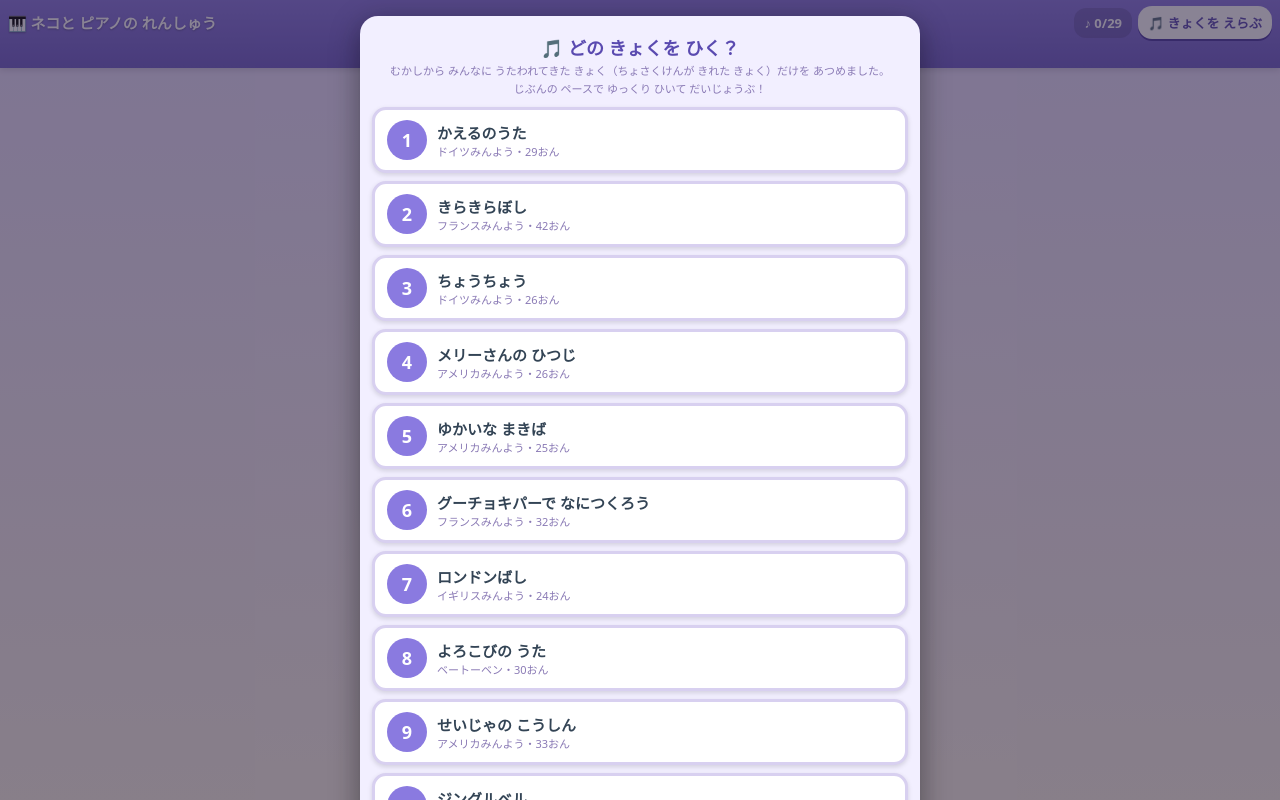
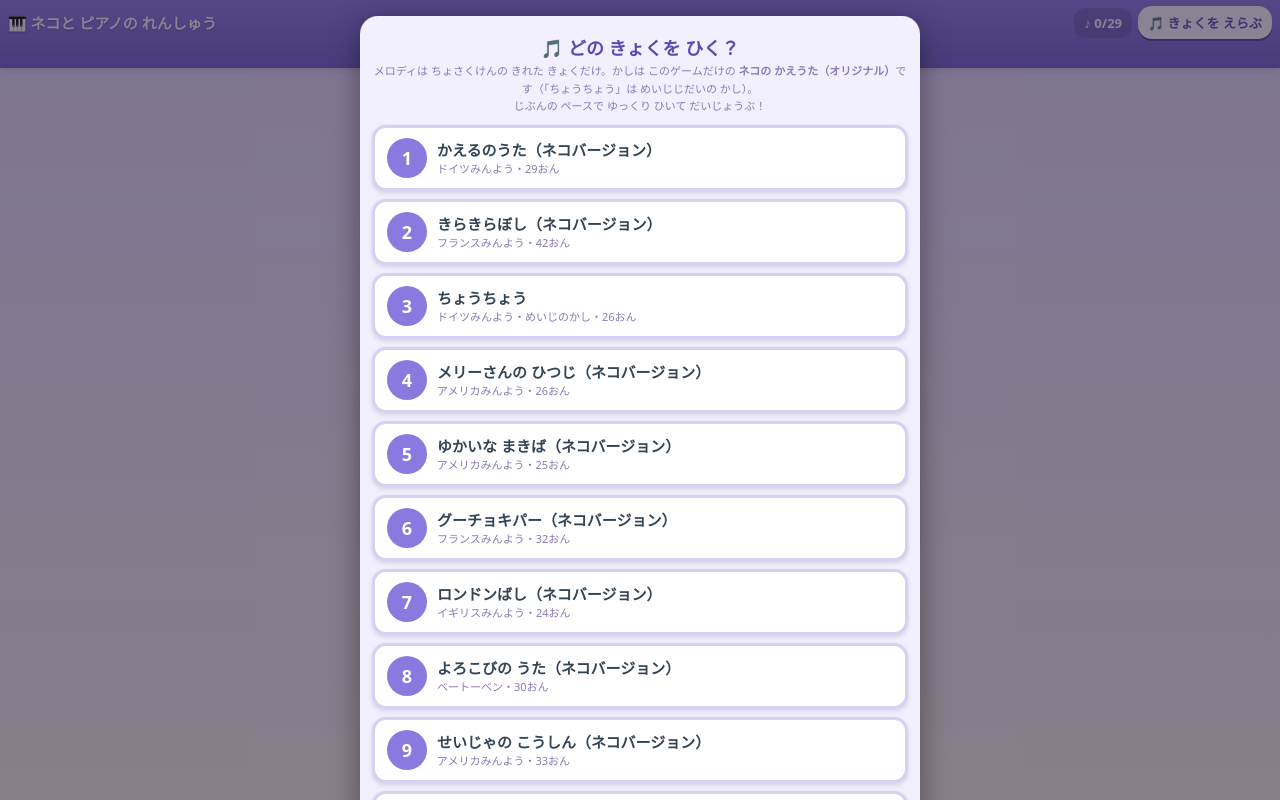
Before and after one commit to yuya-1204/neko-game, a plain HTML site: page neko-piano.html in a window 1280 px wide. Drawn offline with Linux system fonts and the light colour scheme.

Commit message:
Add files via upload

```diff
--- a/neko-piano.html
+++ b/neko-piano.html
@@ -4,7 +4,7 @@
 <meta charset="UTF-8">
 <meta name="viewport" content="width=device-width, initial-scale=1.0, maximum-scale=1.0, user-scalable=no">
 <title>ネコと ピアノの れんしゅう</title>
-<!-- v1.0 -->
+<!-- v1.1 -->
 <style>
 *{margin:0;padding:0;box-sizing:border-box;-webkit-tap-highlight-color:transparent}
 html,body{min-height:100%}
@@ -42,7 +42,7 @@ header h1{font-size:15px;color:#fff;text-shadow:0 1px 2px #0004;flex:1;white-spa
   background:#fffdf5;border:3px solid #d8d0f0;border-radius:14px;overflow-x:auto;overflow-y:hidden;
   margin-bottom:8px;box-shadow:inset 0 2px 6px #00000010;-webkit-overflow-scrolling:touch;
 }
-#scoreWrap svg{display:block;height:150px}
+#scoreWrap svg{display:block;height:178px}
 #controls{display:flex;justify-content:center;gap:8px;margin-bottom:8px;flex-wrap:wrap}
 .ctlbtn{
   border:none;border-radius:14px;font-weight:800;font-family:inherit;font-size:14px;
@@ -129,7 +129,7 @@ header h1{font-size:15px;color:#fff;text-shadow:0 1px 2px #0004;flex:1;white-spa
 <div class="overlay" id="selectOverlay">
   <div id="selectCard">
     <h2>🎵 どの きょくを ひく？</h2>
-    <p class="sub">むかしから みんなに うたわれてきた きょく（ちょさくけんが きれた きょく）だけを あつめました。<br>じぶんの ペースで ゆっくり ひいて だいじょうぶ！</p>
+    <p class="sub">メロディは ちょさくけんの きれた きょくだけ。かしは このゲームだけの <b>ネコの かえうた（オリジナル）</b>です（「ちょうちょう」は めいじじだいの かし）。<br>じぶんの ペースで ゆっくり ひいて だいじょうぶ！</p>
     <div id="songList"></div>
   </div>
 </div>
@@ -207,59 +207,68 @@ function fanfare(){[523,659,784,1047,1319].forEach((f,i)=>{
   g.gain.exponentialRampToValueAtTime(0.0001,t+0.4);
   o.connect(g);g.connect(AC.destination);o.start(t);o.stop(t+0.5);
 });}
-/* ---------- きょく（ちょさくけんフリーの でんしょうきょく・こてん） ---------- */
+/* ---------- きょく（メロディは ちょさくけんフリー。かしは オリジナルの ネコかえうた。ちょうちょうのみ めいじじだいの かし） ---------- */
 const SONGS=[
- {name:'かえるのうた',info:'ドイツみんよう',bpm:100,notes:[
+ {name:'かえるのうた（ネコバージョン）',info:'ドイツみんよう',bpm:100,notes:[
   ['C4',1],['D4',1],['E4',1],['F4',1],['E4',1],['D4',1],['C4',2],
   ['E4',1],['F4',1],['G4',1],['A4',1],['G4',1],['F4',1],['E4',2],
   ['C4',1],['C4',1],['C4',1],['C4',1],
   ['C4',.5],['C4',.5],['D4',.5],['D4',.5],['E4',.5],['E4',.5],['F4',.5],['F4',.5],
-  ['E4',1],['D4',1],['C4',2]]},
- {name:'きらきらぼし',info:'フランスみんよう',bpm:100,notes:[
+  ['E4',1],['D4',1],['C4',2]],
+  lyr:['ね','こ','の','う','た','が','ー','き','こ','え','て','く','る','よ','ニャー','ニャー','ニャー','ニャー','ニャ','ニャ','ニャ','ニャ','ニャ','ニャ','ニャ','ニャ','ニャー','ニャー','ニャー']},
+ {name:'きらきらぼし（ネコバージョン）',info:'フランスみんよう',bpm:100,notes:[
   ['C4',1],['C4',1],['G4',1],['G4',1],['A4',1],['A4',1],['G4',2],
   ['F4',1],['F4',1],['E4',1],['E4',1],['D4',1],['D4',1],['C4',2],
   ['G4',1],['G4',1],['F4',1],['F4',1],['E4',1],['E4',1],['D4',2],
   ['G4',1],['G4',1],['F4',1],['F4',1],['E4',1],['E4',1],['D4',2],
   ['C4',1],['C4',1],['G4',1],['G4',1],['A4',1],['A4',1],['G4',2],
-  ['F4',1],['F4',1],['E4',1],['E4',1],['D4',1],['D4',1],['C4',2]]},
- {name:'ちょうちょう',info:'ドイツみんよう',bpm:100,notes:[
+  ['F4',1],['F4',1],['E4',1],['E4',1],['D4',1],['D4',1],['C4',2]],
+  lyr:['き','ら','き','ら','お','め','め','よ','ぞ','ら','の','ね','こ','よ','お','ほ','し','を','か','ぞ','え','ね','む','り','に','つ','く','よ','き','ら','き','ら','お','め','め','よ','ぞ','ら','の','ね','こ','よ']},
+ {name:'ちょうちょう',info:'ドイツみんよう・めいじのかし',bpm:100,notes:[
   ['G4',1],['E4',1],['E4',2],['F4',1],['D4',1],['D4',2],
   ['C4',1],['D4',1],['E4',1],['F4',1],['G4',1],['G4',1],['G4',2],
   ['G4',1],['E4',1],['E4',2],['F4',1],['D4',1],['D4',2],
-  ['C4',1],['D4',1],['E4',1],['F4',1],['E4',1],['D4',1],['C4',2]]},
- {name:'メリーさんの ひつじ',info:'アメリカみんよう',bpm:100,notes:[
+  ['C4',1],['D4',1],['E4',1],['F4',1],['E4',1],['D4',1],['C4',2]],
+  lyr:['ちょう','ちょ','う','ちょう','ちょ','う','な','の','は','に','と','ま','れ','ちょう','ちょ','う','ちょう','ちょ','う','さ','く','ら','に','と','ま','れ']},
+ {name:'メリーさんの ひつじ（ネコバージョン）',info:'アメリカみんよう',bpm:100,notes:[
   ['E4',1],['D4',1],['C4',1],['D4',1],['E4',1],['E4',1],['E4',2],
   ['D4',1],['D4',1],['D4',2],['E4',1],['G4',1],['G4',2],
   ['E4',1],['D4',1],['C4',1],['D4',1],['E4',1],['E4',1],['E4',1],['E4',1],
-  ['D4',1],['D4',1],['E4',1],['D4',1],['C4',4]]},
- {name:'ゆかいな まきば',info:'アメリカみんよう',bpm:104,notes:[
+  ['D4',1],['D4',1],['E4',1],['D4',1],['C4',4]],
+  lyr:['ね','こ','さん','の','しっ','ぽ','は','ふ','わ','ふ','わ','だ','よ','ね','こ','さん','の','しっ','ぽ','ふ','り','か','わ','い','い','な']},
+ {name:'ゆかいな まきば（ネコバージョン）',info:'アメリカみんよう',bpm:104,notes:[
   ['C4',1],['C4',1],['C4',1],['G4',1],['A4',1],['A4',1],['G4',2],
   ['E4',1],['E4',1],['D4',1],['D4',1],['C4',2],['G4',2],
   ['C4',1],['C4',1],['C4',1],['G4',1],['A4',1],['A4',1],['G4',2],
-  ['E4',1],['E4',1],['D4',1],['D4',1],['C4',4]]},
- {name:'グーチョキパーで なにつくろう',info:'フランスみんよう',bpm:104,notes:[
+  ['E4',1],['E4',1],['D4',1],['D4',1],['C4',4]],
+  lyr:['ね','こ','さん','の','ま','き','ば','ニャー','ニャー','ニャー','ニャー','オー','それ','ね','こ','さん','の','ま','き','ば','ニャー','ニャー','ニャー','ニャー','オー']},
+ {name:'グーチョキパー（ネコバージョン）',info:'フランスみんよう',bpm:104,notes:[
   ['G4',1],['A4',1],['B4',1],['G4',1],['G4',1],['A4',1],['B4',1],['G4',1],
   ['B4',1],['C5',1],['D5',2],['B4',1],['C5',1],['D5',2],
   ['D5',.5],['E5',.5],['D5',.5],['C5',.5],['B4',1],['G4',1],
   ['D5',.5],['E5',.5],['D5',.5],['C5',.5],['B4',1],['G4',1],
-  ['G4',1],['D4',1],['G4',2],['G4',1],['D4',1],['G4',2]]},
- {name:'ロンドンばし',info:'イギリスみんよう',bpm:104,notes:[
+  ['G4',1],['D4',1],['G4',2],['G4',1],['D4',1],['G4',2]],
+  lyr:['ニャー','ニャー','ニャー','で','ニャー','ニャー','ニャー','で','なに','つく','ろう','なに','つく','ろう','み','ぎ','て','が','パー','で','ひ','だり','て','が','グー','で','ねこ','の','かお','ねこ','の','かお']},
+ {name:'ロンドンばし（ネコバージョン）',info:'イギリスみんよう',bpm:104,notes:[
   ['G4',1.5],['A4',.5],['G4',1],['F4',1],['E4',1],['F4',1],['G4',2],
   ['D4',1],['E4',1],['F4',2],['E4',1],['F4',1],['G4',2],
   ['G4',1.5],['A4',.5],['G4',1],['F4',1],['E4',1],['F4',1],['G4',2],
-  ['D4',2],['G4',2],['E4',1],['C4',2]]},
- {name:'よろこびの うた',info:'ベートーベン',bpm:100,notes:[
+  ['D4',2],['G4',2],['E4',1],['C4',2]],
+  lyr:['ね','この','は','し','ゆ','れ','る','ゆ','れ','る','ゆ','れ','る','ね','この','は','し','ゆ','れ','る','さあ','わた','りま','しょ']},
+ {name:'よろこびの うた（ネコバージョン）',info:'ベートーベン',bpm:100,notes:[
   ['E4',1],['E4',1],['F4',1],['G4',1],['G4',1],['F4',1],['E4',1],['D4',1],
   ['C4',1],['C4',1],['D4',1],['E4',1],['E4',1.5],['D4',.5],['D4',2],
   ['E4',1],['E4',1],['F4',1],['G4',1],['G4',1],['F4',1],['E4',1],['D4',1],
-  ['C4',1],['C4',1],['D4',1],['E4',1],['D4',1.5],['C4',.5],['C4',2]]},
- {name:'せいじゃの こうしん',info:'アメリカみんよう',bpm:110,notes:[
+  ['C4',1],['C4',1],['D4',1],['E4',1],['D4',1.5],['C4',.5],['C4',2]],
+  lyr:['み','ん','な','で','う','た','お','う','よ','ろ','こ','び','の','う','た','ね','こ','も','いっ','しょ','に','う','た','う','た','う','よ','ニャー','ニャー','ニャー']},
+ {name:'せいじゃの こうしん（ネコバージョン）',info:'アメリカみんよう',bpm:110,notes:[
   ['C4',1],['E4',1],['F4',1],['G4',3],
   ['C4',1],['E4',1],['F4',1],['G4',3],
   ['C4',1],['E4',1],['F4',1],['G4',1],['E4',1],['C4',1],['E4',1],['D4',3],
   ['E4',1],['E4',1],['D4',1],['C4',2],['C4',1],['E4',1],['G4',1],['G4',2],['F4',2],
-  ['F4',1],['E4',1],['F4',1],['G4',1],['E4',1],['C4',1],['D4',1],['C4',3]]},
- {name:'ジングルベル',info:'ピアポント（1857ねん）',bpm:112,notes:[
+  ['F4',1],['E4',1],['F4',1],['G4',1],['E4',1],['C4',1],['D4',1],['C4',3]],
+  lyr:['ね','こ','さん','がー','ある','い','て','くー','ね','こ','さん','が','ある','い','て','くー','みん','な','いっ','しょ','に','こう','しん','する','よ','ね','こ','さん','が','ある','い','て','く']},
+ {name:'ジングルベル（ネコバージョン）',info:'ピアポント（1857ねん）',bpm:112,notes:[
   ['E4',1],['E4',1],['E4',2],['E4',1],['E4',1],['E4',2],
   ['E4',1],['G4',1],['C4',1],['D4',1],['E4',4],
   ['F4',1],['F4',1],['F4',1],['F4',1],['F4',1],['E4',1],['E4',1],['E4',1],
@@ -267,7 +276,8 @@ const SONGS=[
   ['E4',1],['E4',1],['E4',2],['E4',1],['E4',1],['E4',2],
   ['E4',1],['G4',1],['C4',1],['D4',1],['E4',4],
   ['F4',1],['F4',1],['F4',1],['F4',1],['F4',1],['E4',1],['E4',1],['E4',1],
-  ['G4',1],['G4',1],['F4',1],['D4',1],['C4',4]]},
+  ['G4',1],['G4',1],['F4',1],['D4',1],['C4',4]],
+  lyr:['ニャン','ニャン','ニャン','ニャン','ニャン','ニャン','す','ず','が','なる','よ','ゆ','き','の','み','ち','を','そ','り','で','は','し','る','よー','ホー','ニャン','ニャン','ニャン','ニャン','ニャン','ニャン','す','ず','が','なる','よ','み','ん','な','で','う','た','お','う','す','ず','の','う','た']},
 ];
 /* ---------- けんばん ---------- */
 const WHITES=['C4','D4','E4','F4','G4','A4','B4','C5','D5','E5'];
@@ -303,18 +313,28 @@ function flashKey(n,ms){
 }
 /* ---------- がくふ ---------- */
 const PITCHES=['C4','D4','E4','F4','G4','A4','B4','C5','D5','E5'];
-const NX=38;
+const NX=38,SVH=178;
 function buildScore(){
-  const notes=SONGS[cur].notes;
+  const song=SONGS[cur];
+  const notes=song.notes;
   let x=30;
   const pos=[];
   notes.forEach(nt=>{pos.push(x);x+=nt[1]*NX;});
   const W=x+30;
-  let s=`<svg id="scoreSvg" viewBox="0 0 ${W} 150" width="${W}" xmlns="http://www.w3.org/2000/svg">`;
+  let s=`<svg id="scoreSvg" viewBox="0 0 ${W} ${SVH}" width="${W}" xmlns="http://www.w3.org/2000/svg">`;
   for(let i=0;i<5;i++){
     const y=26+i*13;
     s+=`<line x1="14" y1="${y}" x2="${W-14}" y2="${y}" stroke="#c8c0e0" stroke-width="1.5"/>`;
   }
+  // かし（したの だん、こみあうときは ジグザグ）
+  let lastX=-100,lastRow=1;
+  const lyrRows=[];
+  notes.forEach((nt,i)=>{
+    let row=0;
+    if(pos[i]-lastX<30&&lastRow===0)row=1;
+    lyrRows.push(row);
+    lastX=pos[i];lastRow=row;
+  });
   notes.forEach((nt,i)=>{
     const pi=PITCHES.indexOf(nt[0]);
     const y=96-pi*7.8;
@@ -324,6 +344,8 @@ function buildScore(){
     s+=`<ellipse cx="0" cy="0" rx="9" ry="7" fill="${long?'#fffdf5':'#5a4ab0'}" stroke="#5a4ab0" stroke-width="2.5" class="head"/>`;
     s+=`<text x="0" y="34" font-size="14" font-weight="bold" text-anchor="middle" fill="#8a7ab5" class="lbl">${DOREMI[nt[0][0]]}</text>`;
     s+=`</g>`;
+    const ly=150+lyrRows[i]*15;
+    s+=`<text id="lyr${i}" x="${pos[i]}" y="${ly}" font-size="12" font-weight="bold" text-anchor="middle" fill="#c07a9a">${song.lyr[i]}</text>`;
   });
   s+=`</svg>`;
   $('scoreWrap').innerHTML=s;
@@ -334,6 +356,7 @@ function setNoteState(i,state){
   const g=document.getElementById('note'+i);
   if(!g)return;
   const head=g.querySelector('.head'),lbl=g.querySelector('.lbl'),stem=g.querySelector('.stem');
+  const lyr=document.getElementById('lyr'+i);
   const nt=SONGS[cur].notes[i];
   const long=nt[1]>=2;
   const base=g.getAttribute('transform').replace(/ scale.*/,'');
@@ -342,23 +365,26 @@ function setNoteState(i,state){
     stem.setAttribute('stroke','#e0447a');
     lbl.setAttribute('fill','#e0447a');lbl.setAttribute('font-size','17');
     g.setAttribute('transform',base+' scale(1.25)');
+    if(lyr){lyr.setAttribute('fill','#e0447a');lyr.setAttribute('font-size','15');}
   }else if(state==='done'){
     head.setAttribute('fill',long?'#e8f2e0':'#9ec89a');head.setAttribute('stroke','#9ec89a');
     stem.setAttribute('stroke','#9ec89a');
     lbl.setAttribute('fill','#a8c8a0');lbl.setAttribute('font-size','14');
     g.setAttribute('transform',base);
+    if(lyr){lyr.setAttribute('fill','#a8c8a0');lyr.setAttribute('font-size','12');}
   }else{
     head.setAttribute('fill',long?'#fffdf5':'#5a4ab0');head.setAttribute('stroke','#5a4ab0');
     stem.setAttribute('stroke','#5a4ab0');
     lbl.setAttribute('fill','#8a7ab5');lbl.setAttribute('font-size','14');
     g.setAttribute('transform',base);
+    if(lyr){lyr.setAttribute('fill','#c07a9a');lyr.setAttribute('font-size','12');}
   }
 }
-function scrollToNote(i){
+function scrollToNote(i,instant){
   const wrap=$('scoreWrap');
   if(i>=notePos.length)return;
-  const target=notePos[i]-wrap.clientWidth/3;
-  wrap.scrollTo({left:Math.max(0,target),behavior:'smooth'});
+  const target=Math.max(0,notePos[i]-wrap.clientWidth/3);
+  wrap.scrollTo({left:target,behavior:instant?'auto':'smooth'});
 }
 /* ---------- れんしゅう ---------- */
 const CHEERS=['いいちょうし！','じょうずだね！','その ちょうし！','うまい うまい！','あと すこし！','がんばれ〜！'];
@@ -366,7 +392,7 @@ function setCat(happy,msg){
   $('catBox').innerHTML=`<svg viewBox="0 0 80 80">${catFace(40,46,26,'#f5a04a',{happy})}</svg>`;
   if(msg)$('bubble').textContent=msg;
 }
-function updateTarget(){
+function updateTarget(instant){
   document.querySelectorAll('.wkey.target').forEach(k=>k.classList.remove('target'));
   const notes=SONGS[cur].notes;
   $('prog').textContent='♪ '+idx+'/'+notes.length;
@@ -375,7 +401,7 @@ function updateTarget(){
     const k=keyEl(n);
     if(k)k.classList.add('target');
     setNoteState(idx,'current');
-    scrollToNote(idx);
+    scrollToNote(idx,instant);
   }
 }
 function pressKey(n){
@@ -416,7 +442,9 @@ function startDemo(){
   $('btnDemo').style.display='none';
   $('btnStop').style.display='inline-block';
   setCat(true,'おてほんだよ。よく みててね🎵');
-  resetPlay(false);
+  idx=0;
+  SONGS[cur].notes.forEach((_,i)=>setNoteState(i,'todo'));
+  $('scoreWrap').scrollTo({left:0,behavior:'auto'});
   const notes=SONGS[cur].notes;
   const beat=60/SONGS[cur].bpm;
   let t=600;
@@ -433,11 +461,20 @@ function startDemo(){
     },t));
     t+=nt[1]*beat*1000;
   });
+  // おわり: 1びょうごに がくふを さいしょへ もどす
   demoTimers.push(setTimeout(()=>{
     setNoteState(notes.length-1,'done');
-    stopDemo();
-    setCat(true,'こんどは きみの ばん！');
+    demoOn=false;
+    $('btnDemo').style.display='inline-block';
+    $('btnStop').style.display='none';
+    setCat(true,'こんどは きみの ばん！ ゆっくりで いいよ');
   },t+300));
+  demoTimers.push(setTimeout(()=>{
+    resetPlay(false,true);
+  },t+1000));
+  demoTimers.push(setTimeout(()=>{
+    $('scoreWrap').scrollTo({left:0,behavior:'auto'});
+  },t+1600));
 }
 function stopDemo(){
   demoTimers.forEach(clearTimeout);
@@ -446,15 +483,16 @@ function stopDemo(){
     demoOn=false;
     $('btnDemo').style.display='inline-block';
     $('btnStop').style.display='none';
-    resetPlay(true);
+    resetPlay(true,true);
   }
 }
-function resetPlay(msg){
+function resetPlay(msg,instant){
   idx=0;
   const notes=SONGS[cur].notes;
   notes.forEach((_,i)=>setNoteState(i,'todo'));
-  $('scoreWrap').scrollTo({left:0});
-  updateTarget();
+  $('scoreWrap').scrollTo({left:0,behavior:'auto'});
+  updateTarget(instant);
+  setTimeout(()=>{$('scoreWrap').scrollTo({left:0,behavior:'auto'});},400);
   if(msg)setCat(false,'ピンクの けんばんを おしてね！');
 }
 /* ---------- きょくえらび ---------- */
@@ -463,7 +501,7 @@ function startSong(i){
   cur=i;
   $('songName').textContent=(i+1)+'. '+SONGS[i].name+'（'+SONGS[i].info+'）';
   notePos=buildScore();
-  resetPlay(true);
+  resetPlay(true,true);
   $('selectOverlay').classList.remove('show');
   $('winOverlay').classList.remove('show');
   window.scrollTo(0,0);
@@ -505,7 +543,7 @@ function confettiBurst(){
 }
 $('btnDemo').addEventListener('click',startDemo);
 $('btnStop').addEventListener('click',stopDemo);
-$('btnRestart').addEventListener('click',()=>{stopDemo();resetPlay(true);});
+$('btnRestart').addEventListener('click',()=>{stopDemo();resetPlay(true,true);});
 $('btnSelect').addEventListener('click',()=>{stopDemo();buildSongs();$('selectOverlay').classList.add('show');});
 $('selectOverlay').addEventListener('click',ev=>{if(ev.target===$('selectOverlay'))$('selectOverlay').classList.remove('show');});
 $('btnNext').addEventListener('click',()=>startSong(Math.min(cur+1,SONGS.length-1)));
```
